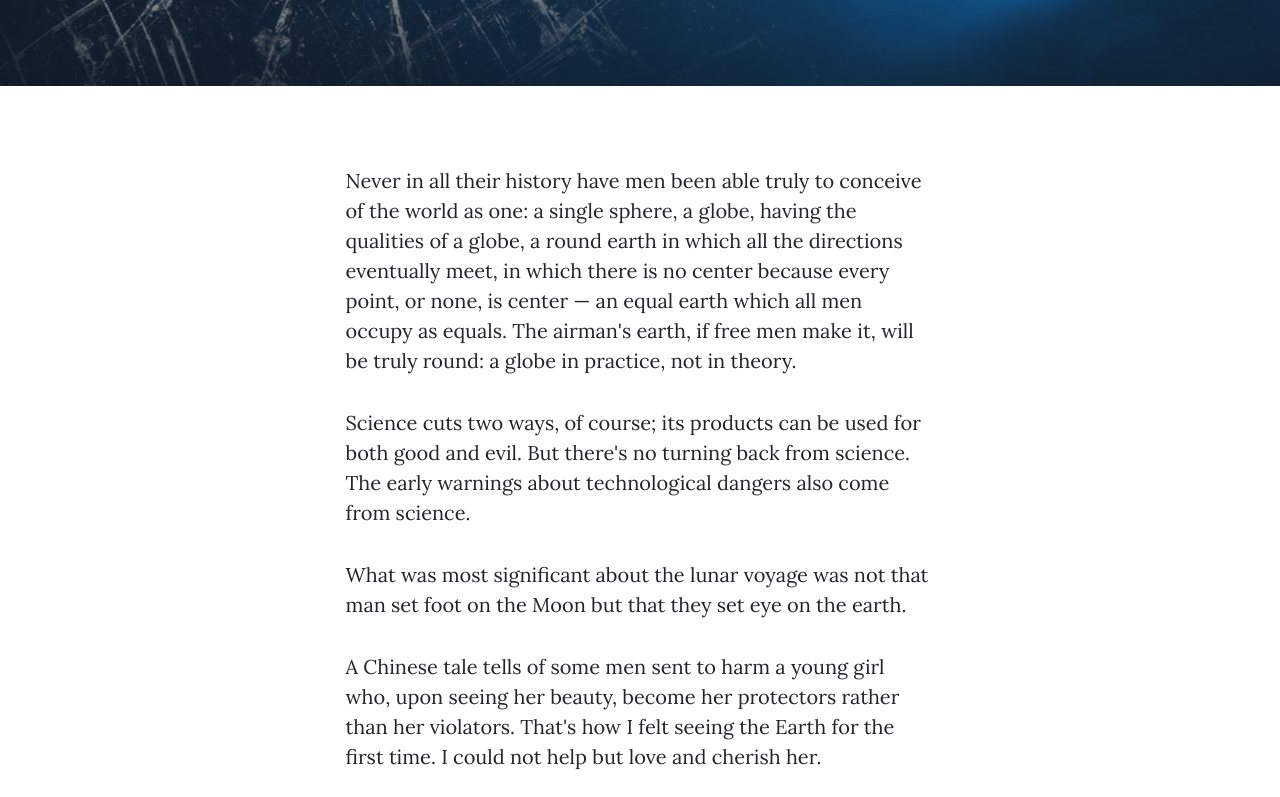
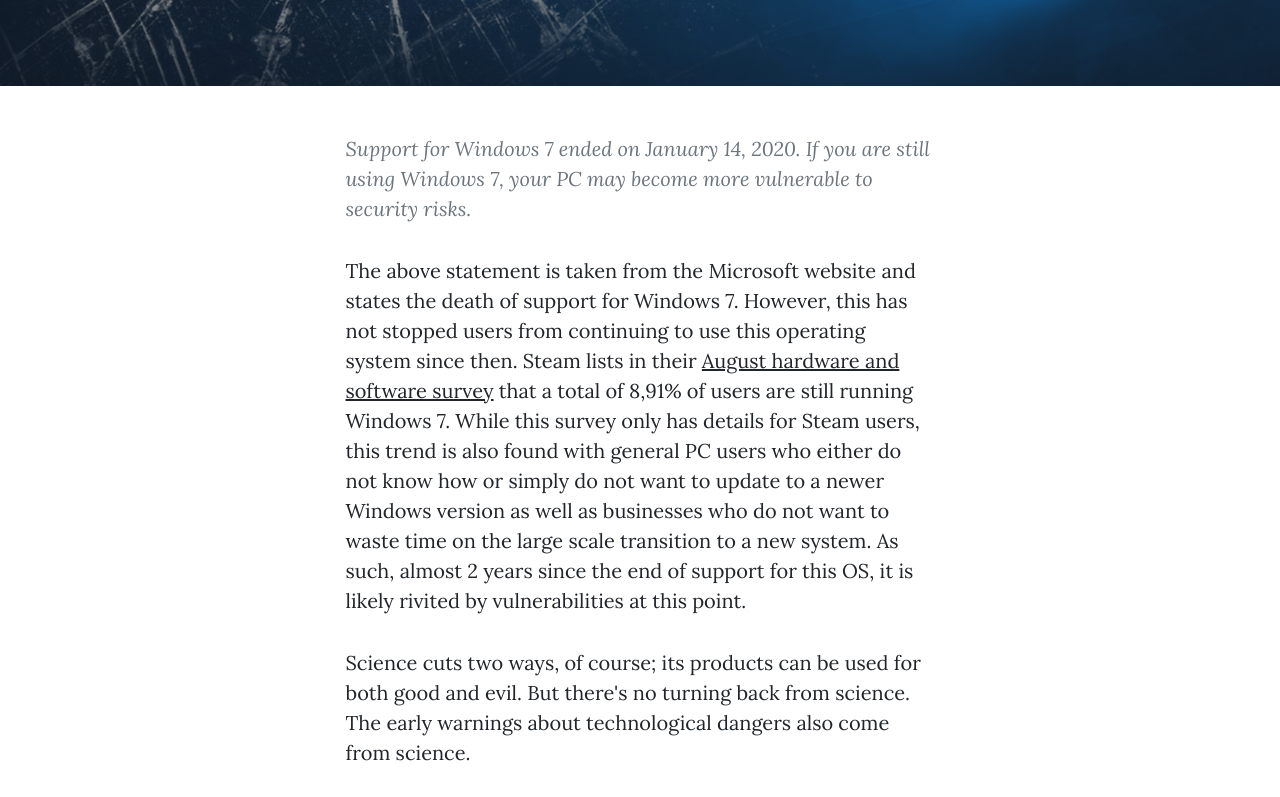
Before and after one commit to AM-ops/MetasploitProject, a plain HTML site: page blog/post2.html in a window 1280 px wide. Shown: the part 480-1277 px from the top of the page. Drawn offline with nearby package versions, Linux system fonts and the light colour scheme.

Commit message:
Update post2.html
Added introductory paragraph

```diff
--- a/blog/post2.html
+++ b/blog/post2.html
@@ -56,7 +56,19 @@
             <div class="container px-4 px-lg-5">
                 <div class="row gx-4 gx-lg-5 justify-content-center">
                     <div class="col-md-10 col-lg-8 col-xl-7">
-                        <p>Never in all their history have men been able truly to conceive of the world as one: a single sphere, a globe, having the qualities of a globe, a round earth in which all the directions eventually meet, in which there is no center because every point, or none, is center — an equal earth which all men occupy as equals. The airman's earth, if free men make it, will be truly round: a globe in practice, not in theory.</p>
+                        <blockquote class="blockquote">Support for Windows 7 ended on January 14, 2020. If you are still using Windows 7, your PC may become more vulnerable to security risks.</blockquote>
+
+                        <p> The above statement is taken from the Microsoft website and states the death of support for Windows 7.
+                            However, this has not stopped users from continuing to use this operating system since then.
+                            Steam lists in their <a href="https://store.steampowered.com/hwsurvey/Steam-Hardware-Software-Survey-Welcome-to-Steam?platform=combined">August hardware and software survey</a>
+                            that a total of 8,91% of users are still running Windows 7. While this survey only has details
+                            for Steam users, this trend is also found with general PC users who either do not know how or
+                            simply do not want to update to a newer Windows version as well as businesses who do not want
+                            to waste time on the large scale transition to a new system. As such, almost 2 years since the
+                            end of support for this OS, it is likely rivited by vulnerabilities at this point.
+                        </p>
+
+
                         <p>Science cuts two ways, of course; its products can be used for both good and evil. But there's no turning back from science. The early warnings about technological dangers also come from science.</p>
                         <p>What was most significant about the lunar voyage was not that man set foot on the Moon but that they set eye on the earth.</p>
                         <p>A Chinese tale tells of some men sent to harm a young girl who, upon seeing her beauty, become her protectors rather than her violators. That's how I felt seeing the Earth for the first time. I could not help but love and cherish her.</p>
```
